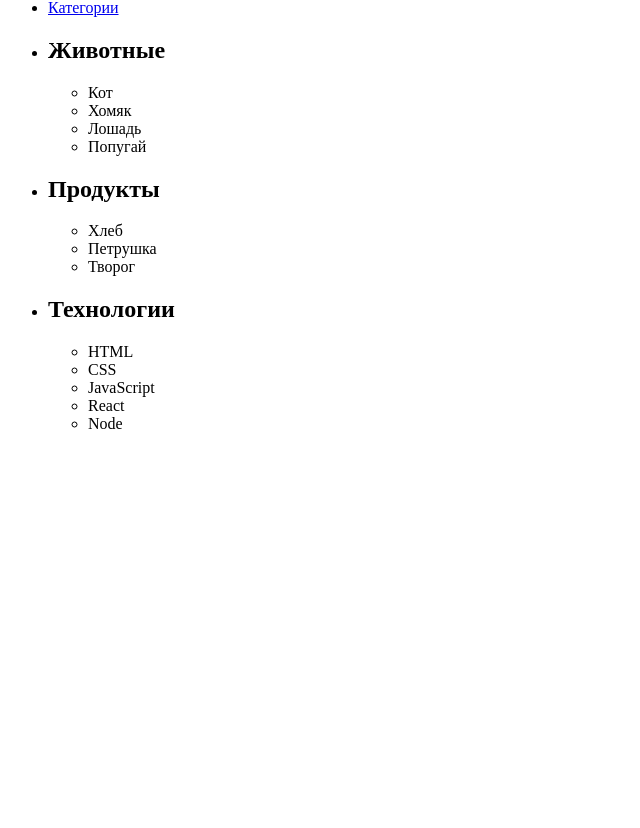
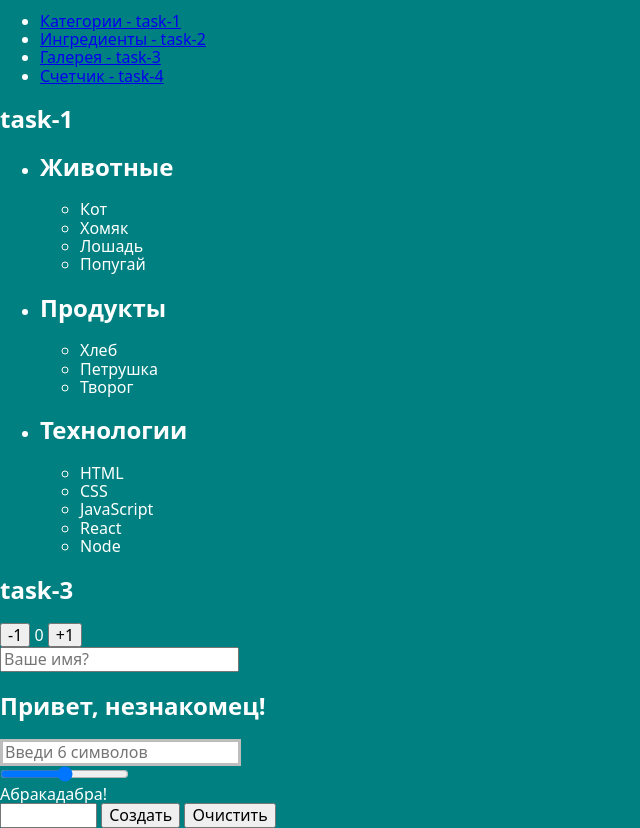
Before and after one commit to Bogushukr/goit-js-hw-07, a plain HTML site: page index.html in a window 1280 px wide. Shown: the part 68-896 px from the top of the page, without its empty margins (0-640 px from the left). Before the commit the page ends 800 px from the top, so only its background shows below. Drawn offline with nearby package versions, Linux system fonts and the light colour scheme.

Commit message:
finished-task-01

```diff
--- a/css/styles.css
+++ b/css/styles.css
@@ -2,3 +2,15 @@ body {
   background-color: teal;
   color: #ffffff;
 }
+
+#validation-input {
+  border: 3px solid #bdbdbd;
+}
+
+#validation-input.valid {
+  border-color: #4caf50;
+}
+
+#validation-input.invalid {
+  border-color: #f44336;
+}
--- a/index.html
+++ b/index.html
@@ -4,18 +4,26 @@
 <head>
   <meta charset="UTF-8" />
   <meta name="viewport" content="width=device-width, initial-scale=1.0" />
-  <title>Document</title>
+  <title>FE Core: Online 28</title>
+      <link rel="stylesheet" href="https://cdn.jsdelivr.net/npm/modern-normalize@1.0.0/modern-normalize.min.css" />
+      <link rel="stylesheet" href="./css/styles.css"/>
 </head>
 
 <body>
   <header class="had">
-    <h2>Домашнее задание JS_модуль_7</h2>
+    <h1>Домашнее задание JS_модуль_7</h1>
     <ul class="menu-nav">
-      <li class="menu-item"><a href="#categories" class="link">Категории</a></li>
+      <li><a href="#categories" class="link">Категории - task-1</a></li>
+      <li><a href="#ingredients" class="link">Ингредиенты - task-2</a></li>
+      <li><a href="#gallery" class="link">Галерея - task-3</a></li>
+      <li><a href="#counter" class="link">Счетчик - task-4</a></li>
+
     </ul>
   </header>
 
+<!-- task-1.js -->
   <section>
+    <h2>task-1</h2>
     <ul id="categories">
       <li class="item">
         <h2>Животные</h2>
@@ -49,11 +57,65 @@
     </ul>
   </section>
 
+<!-- task-2.js -->
+  <section>
+    <ul id="ingredients"></ul>
+  </section>
 
+<!-- task-3.js -->
+  <section>
+    <h2>
+      task-3
+    </h2>
+    <ul id="gallery"></ul>
+  </section>
 
+<!-- task-4.js -->
+<section>
+  <div id="counter">
+    <button type="button" data-action="decrement">-1</button>
+    <span id="value">0</span>
+    <button type="button" data-action="increment">+1</button>
+  </div>
+</section>
 
+<!-- task-5.js -->
+<section>
+  <input type="text" placeholder="Ваше имя?" id="name-input" />
+  <h1>Привет, <span id="name-output">незнакомец</span>!</h1>
+</section>
 
-  <script src="./js/modul_1.js" type="module"></script>
+<!-- task-6.js -->
+<section>
+  <input type="text" id="validation-input" data-length="6" placeholder="Введи 6 символов" />
+</section>
+
+<!-- task-7.js -->
+<section>
+  <input id="font-size-control" type="range" />
+  <br />
+  <span id="text">Абракадабра!</span>
+</section>
+
+<!-- task-8.js -->
+<section>
+  <div id="controls">
+    <input type="number" min="0" max="100" step="1" />
+    <button type="button" data-action="render">Создать</button>
+    <button type="button" data-action="destroy">Очистить</button>
+  </div>
+
+  <div id="boxes"></div>
+</section>
+
+  <script src="./js/task-1.js" type="module"></script>
+  <!-- <script src="./js/task-2.js" type="module"></script> -->
+  <script src="./js/task-3.js" type="module"></script>
+  <!-- <script src="./js/task-4.js" type="module"></script> -->
+  <!-- <script src="./js/task-5.js" type="module"></script> -->
+  <!-- <script src="./js/task-6.js" type="module"></script> -->
+  <!-- <script src="./js/task-7.js" type="module"></script> -->
+  <!-- <script src="./js/task-8.js" type="module"></script> -->
 </body>
 
 </html>
--- /dev/null
+++ b/js/task-1.js
@@ -0,0 +1,10 @@
+const categoriesRef = document.querySelectorAll('li.item');
+console.log(`В списке ${categoriesRef.length} категории.`);
+// console.log(categoriesRef);
+
+
+categoriesRef.forEach(function (category) {
+    const title = category.firstElementChild.textContent;
+    const itemElements = category.querySelectorAll('li').length;
+    console.log(`\n Категория: ${title} \n Количество элементов: ${itemElements}`);
+});
```
Also changed, not shown: js/task-2.js (added, +8 -0 lines), js/task-3.js (added, +28 -0 lines), js/modul_1.js (deleted), js/task-4.js (added), js/task-5.js (added), js/task-6.js (added), js/task-7.js (added), js/task-8.js (added).
